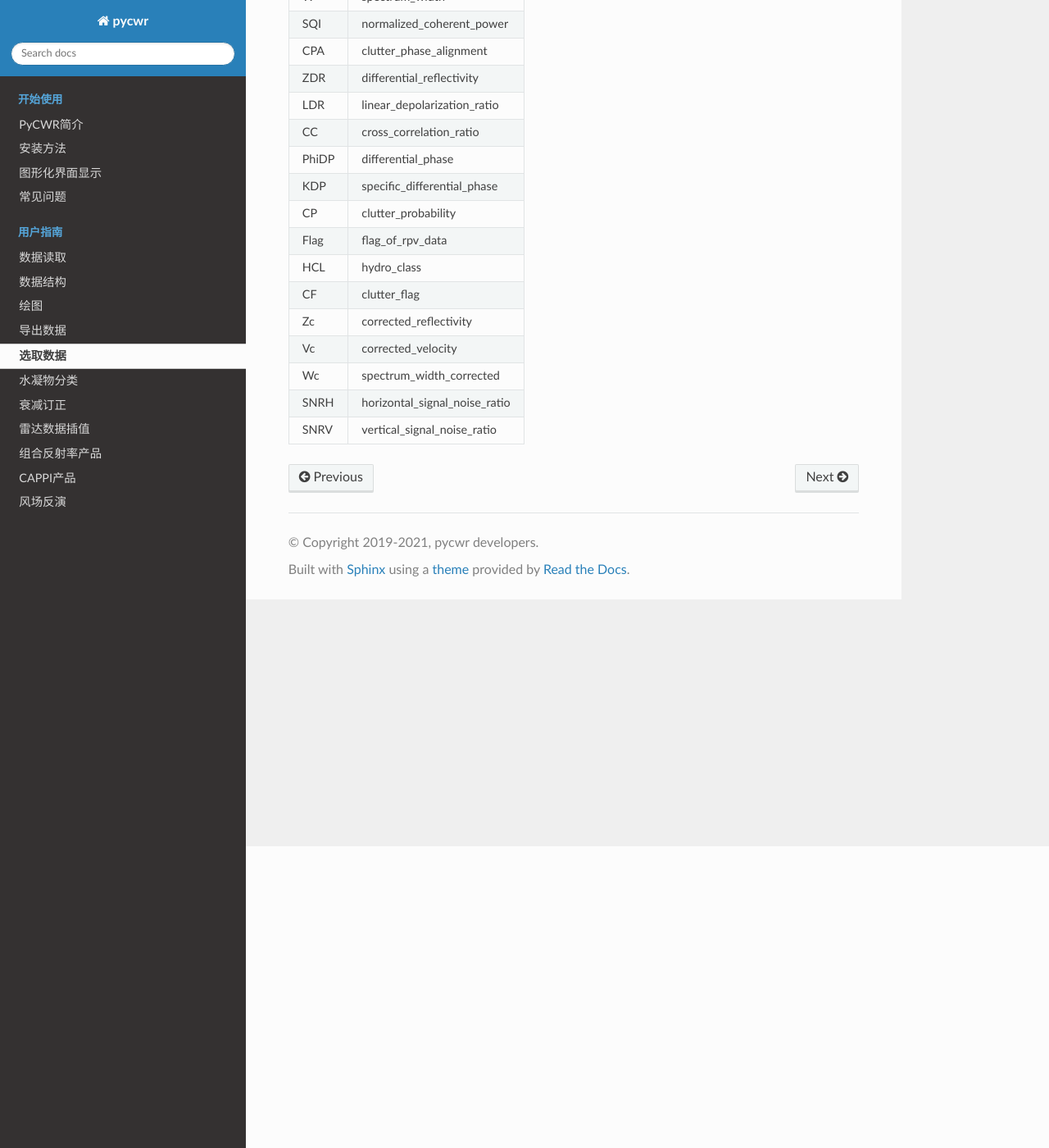
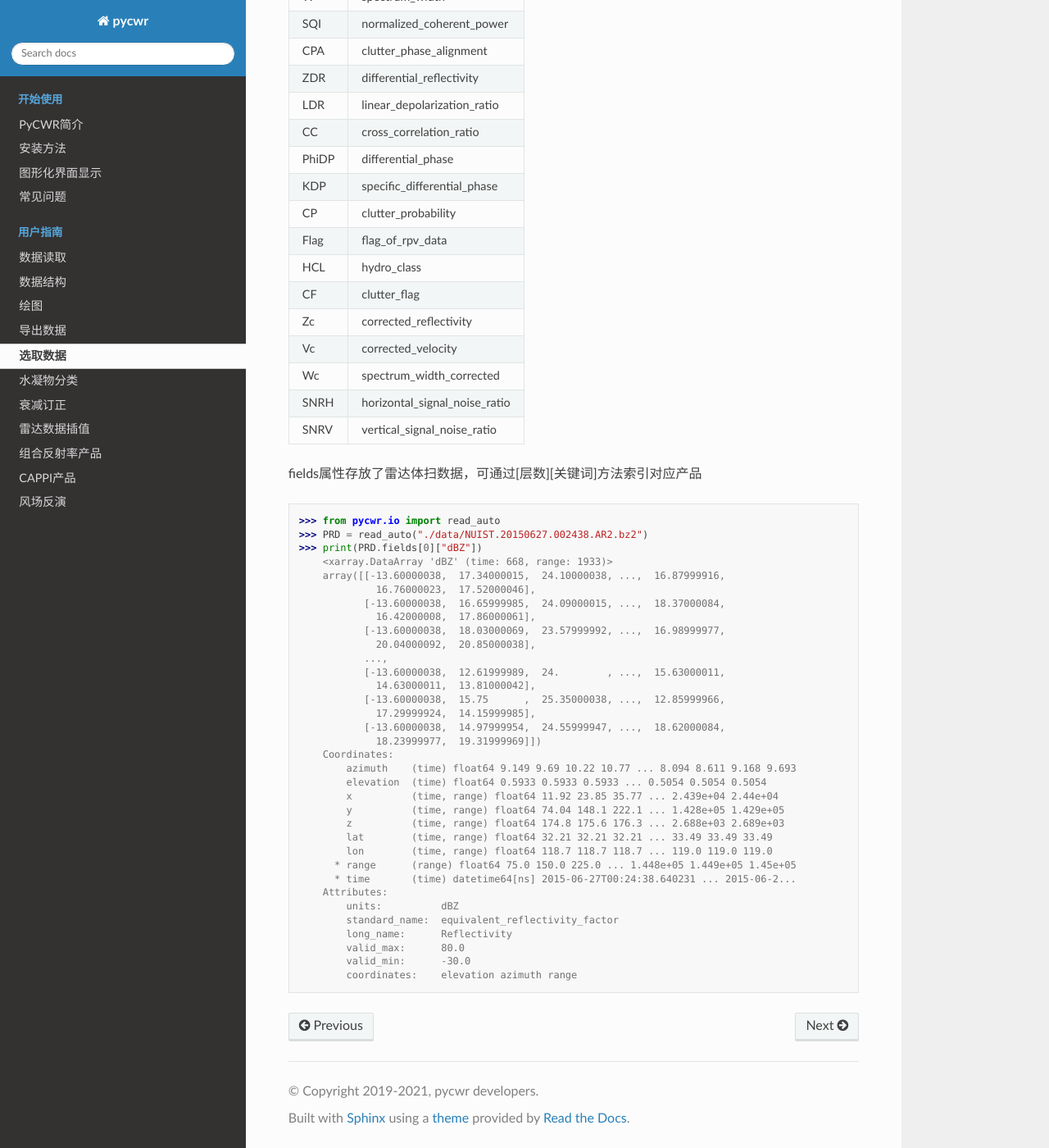
Before and after one commit to YvZheng/pycwr-docs, a Sphinx documentation site: the page built from source/select_data.rst, in a window 1280 px wide and 1400 px high, scrolled down 368 px. Shown: the whole window at 82% size. Built offline with Sphinx 7.4.7 and the Read the Docs theme 2.0.0, drawn with Linux system fonts in a browser that asks for light colours; some of the changed text lies outside the part shown.

Commit message:
docs of select data

```diff
--- a/source/installation.rst
+++ b/source/installation.rst
@@ -48,7 +48,7 @@ Anaconda安装完毕后请按照 conda源修改教程_ 修改conda源为清华
 
     .. code-block:: sh
 
-        pip install pycwr==0.3.1
+        pip install pycwr==0.3.4
 
 隔离环境安装 *PyCWR* （推荐）
 ---------------------------
@@ -71,7 +71,7 @@ Anaconda安装完毕后请按照 conda源修改教程_ 修改conda源为清华
 
     .. code-block:: sh
 
-        pip install pycwr==0.3.1
+        pip install pycwr==0.3.4
 
 
 
--- a/source/select_data.rst
+++ b/source/select_data.rst
@@ -1,7 +1,7 @@
 选取数据
 ================
 
-不同变量对应索引的关键词:
+表1，不同变量对应索引的关键词:
 
 +-------+------------------------------+
 |key    |variable                      |
@@ -46,3 +46,40 @@
 +-------+------------------------------+
 |SNRV   |vertical_signal_noise_ratio   |
 +-------+------------------------------+
+
+fields属性存放了雷达体扫数据，可通过[层数][关键词]方法索引对应产品
+
+>>> from pycwr.io import read_auto
+>>> PRD = read_auto("./data/NUIST.20150627.002438.AR2.bz2")
+>>> print(PRD.fields[0]["dBZ"])
+    <xarray.DataArray 'dBZ' (time: 668, range: 1933)>
+    array([[-13.60000038,  17.34000015,  24.10000038, ...,  16.87999916,
+             16.76000023,  17.52000046],
+           [-13.60000038,  16.65999985,  24.09000015, ...,  18.37000084,
+             16.42000008,  17.86000061],
+           [-13.60000038,  18.03000069,  23.57999992, ...,  16.98999977,
+             20.04000092,  20.85000038],
+           ...,
+           [-13.60000038,  12.61999989,  24.        , ...,  15.63000011,
+             14.63000011,  13.81000042],
+           [-13.60000038,  15.75      ,  25.35000038, ...,  12.85999966,
+             17.29999924,  14.15999985],
+           [-13.60000038,  14.97999954,  24.55999947, ...,  18.62000084,
+             18.23999977,  19.31999969]])
+    Coordinates:
+        azimuth    (time) float64 9.149 9.69 10.22 10.77 ... 8.094 8.611 9.168 9.693
+        elevation  (time) float64 0.5933 0.5933 0.5933 ... 0.5054 0.5054 0.5054
+        x          (time, range) float64 11.92 23.85 35.77 ... 2.439e+04 2.44e+04
+        y          (time, range) float64 74.04 148.1 222.1 ... 1.428e+05 1.429e+05
+        z          (time, range) float64 174.8 175.6 176.3 ... 2.688e+03 2.689e+03
+        lat        (time, range) float64 32.21 32.21 32.21 ... 33.49 33.49 33.49
+        lon        (time, range) float64 118.7 118.7 118.7 ... 119.0 119.0 119.0
+      * range      (range) float64 75.0 150.0 225.0 ... 1.448e+05 1.449e+05 1.45e+05
+      * time       (time) datetime64[ns] 2015-06-27T00:24:38.640231 ... 2015-06-2...
+    Attributes:
+        units:          dBZ
+        standard_name:  equivalent_reflectivity_factor
+        long_name:      Reflectivity
+        valid_max:      80.0
+        valid_min:      -30.0
+        coordinates:    elevation azimuth range
```
